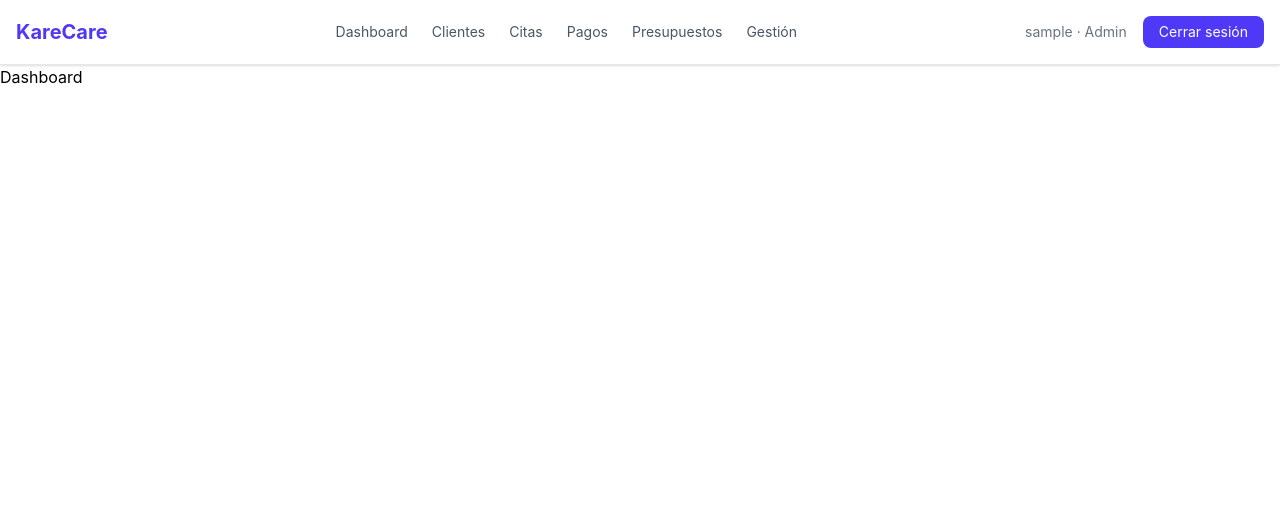
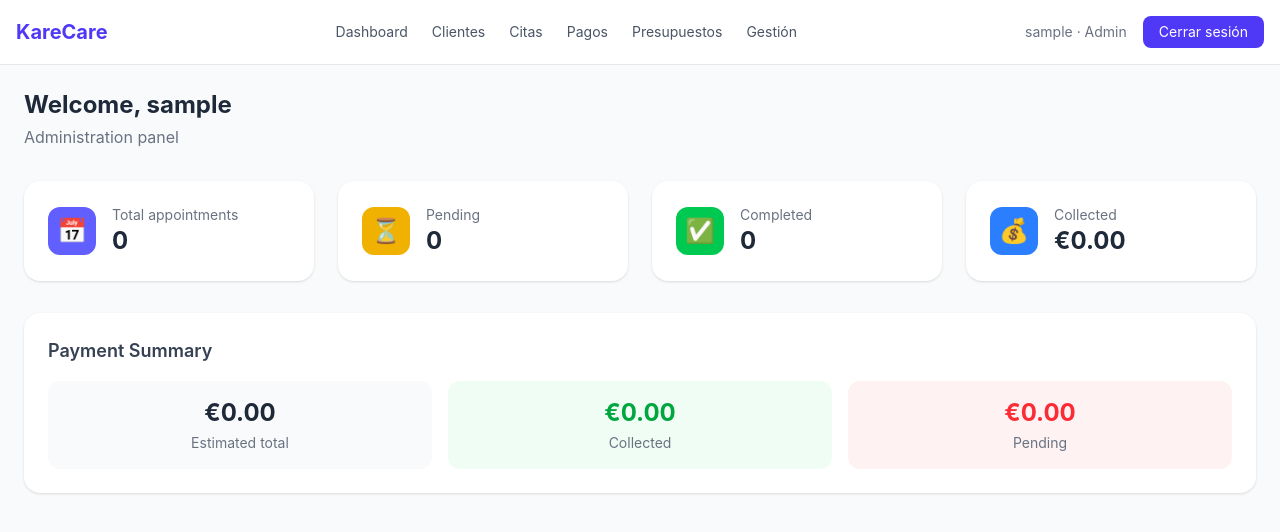
Before and after one commit to AngelDPL/KareCare, a React (Vite) app in the folder frontend-ts/: page /dashboard in a window 1280 px wide. Shown: the top 532 px of the page. Built offline with nearby package versions, Linux system fonts and the light colour scheme; no server answers; sample sign-in values are in the browser's storage.

Commit message:
feat: Dashboard y StatCard en TypeScript funcionando

```diff
--- /dev/null
+++ b/frontend-ts/src/components/StatCard.tsx
@@ -0,0 +1,18 @@
+interface StatCardProps {
+    title: string
+    value: number | string
+    color: string
+    icon: string
+}
+
+export const StatCard = ({ title, value, color, icon }: StatCardProps) => (
+    <div className="bg-white rounded-2xl shadow-sm p-6 flex items-center gap-4">
+        <div className={`${color} text-white text-2xl w-12 h-12 rounded-xl flex items-center justify-center`}>
+            {icon}
+        </div>
+        <div>
+            <p className="text-sm text-gray-500">{title}</p>
+            <p className="text-2xl font-bold text-gray-800">{value}</p>
+        </div>
+    </div>
+)
--- a/frontend-ts/src/pages/Dashboard.tsx
+++ b/frontend-ts/src/pages/Dashboard.tsx
@@ -1,5 +1,109 @@
+import { useState, useEffect } from "react"
+import { useApp } from "../context/AppContext"
+import { get } from "../services/api"
+import { StatCard } from "../components/StatCard"
+import type { DashboardStats } from "../types/"
+
 const Dashboard = () => {
-    return <div>Dashboard</div>
+
+    const [stats, setStats] = useState<DashboardStats | null>(null)
+    const [loading, setLoading] = useState<boolean>(true)
+
+    const { user, isAdmin } = useApp()
+
+    useEffect(() => {
+        const fetchStats = async () => {
+            try {
+                const appointments = await get("/appointments/stats")
+                const payments = await get("/payments/stats")
+                setStats({ appointments, payments })
+            } catch (err: any) {
+                console.error(err)
+            } finally {
+                setLoading(false)
+            }
+        }
+        fetchStats()
+    }, [])
+
+    if (loading) return (
+        <div className="min-h-screen flex items-center justify-center">
+            <p className="text-gray-500">Loading...</p>
+        </div>
+    )
+
+
+    return (
+        <div className="min-h-screen bg-gray-50 p-6">
+            <div className="max-w-7xl mx-auto">
+
+                <div className="mb-8">
+                    <h1 className="text-2xl font-bold text-gray-800">
+                        Welcome, {user?.username}
+                    </h1>
+                    <p className="text-gray-500 mt-1">
+                        {isAdmin() ? "Administration panel" : "Employee Dashboard"}
+                    </p>
+                </div>
+
+                <div className="grid grid-cols-1 md:grid-cols-2 lg:grid-cols-4 gap-6 mb-8">
+                    <StatCard
+                        title="Total appointments"
+                        value={stats?.appointments?.total ?? 0}
+                        color="bg-indigo-500"
+                        icon="📅"
+                    />
+                    <StatCard
+                        title="Pending"
+                        value={stats?.appointments?.pending ?? 0}
+                        color="bg-yellow-500"
+                        icon="⏳"
+                    />
+                    <StatCard
+                        title="Completed"
+                        value={stats?.appointments?.completed ?? 0}
+                        color="bg-green-500"
+                        icon="✅"
+                    />
+                    <StatCard
+                        title="Collected"
+                        value={`€${stats?.payments?.total_collected ?? "0.00"}`}
+                        color="bg-blue-500"
+                        icon="💰"
+                    />
+                </div>
+
+                {isAdmin() && (
+                    <div className="bg-white rounded-2xl shadow-sm p-6">
+                        <h2 className="text-lg font-semibold text-gray-700 mb-4">
+                            Payment Summary
+                        </h2>
+                        <div className="grid grid-cols-3 gap-4">
+                            <div className="text-center p-4 bg-gray-50 rounded-xl">
+                                <p className="text-2xl font-bold text-gray-800">
+                                    €{stats?.payments?.total_estimated ?? "0.00"}
+                                </p>
+                                <p className="text-sm text-gray-500 mt-1">Estimated total</p>
+                            </div>
+                            <div className="text-center p-4 bg-green-50 rounded-xl">
+                                <p className="text-2xl font-bold text-green-600">
+                                    €{stats?.payments?.total_collected ?? "0.00"}
+                                </p>
+                                <p className="text-sm text-gray-500 mt-1">Collected</p>
+                            </div>
+                            <div className="text-center p-4 bg-red-50 rounded-xl">
+                                <p className="text-2xl font-bold text-red-500">
+                                    €{stats?.payments?.total_pending ?? "0.00"}
+                                </p>
+                                <p className="text-sm text-gray-500 mt-1">Pending</p>
+                            </div>
+                        </div>
+                    </div>
+                )}
+
+            </div>
+        </div>
+    )
 }
 
 export default Dashboard
--- a/frontend-ts/src/types/index.ts
+++ b/frontend-ts/src/types/index.ts
@@ -7,3 +7,4 @@ export * from "./appointment.types"
 export * from "./payment.types"
 export * from "./budget.types"
 export * from "./note.types"
+export * from "./stats.types"
```
Also changed, not shown: frontend-ts/src/types/stats.types.ts (added, +20 -0 lines).
